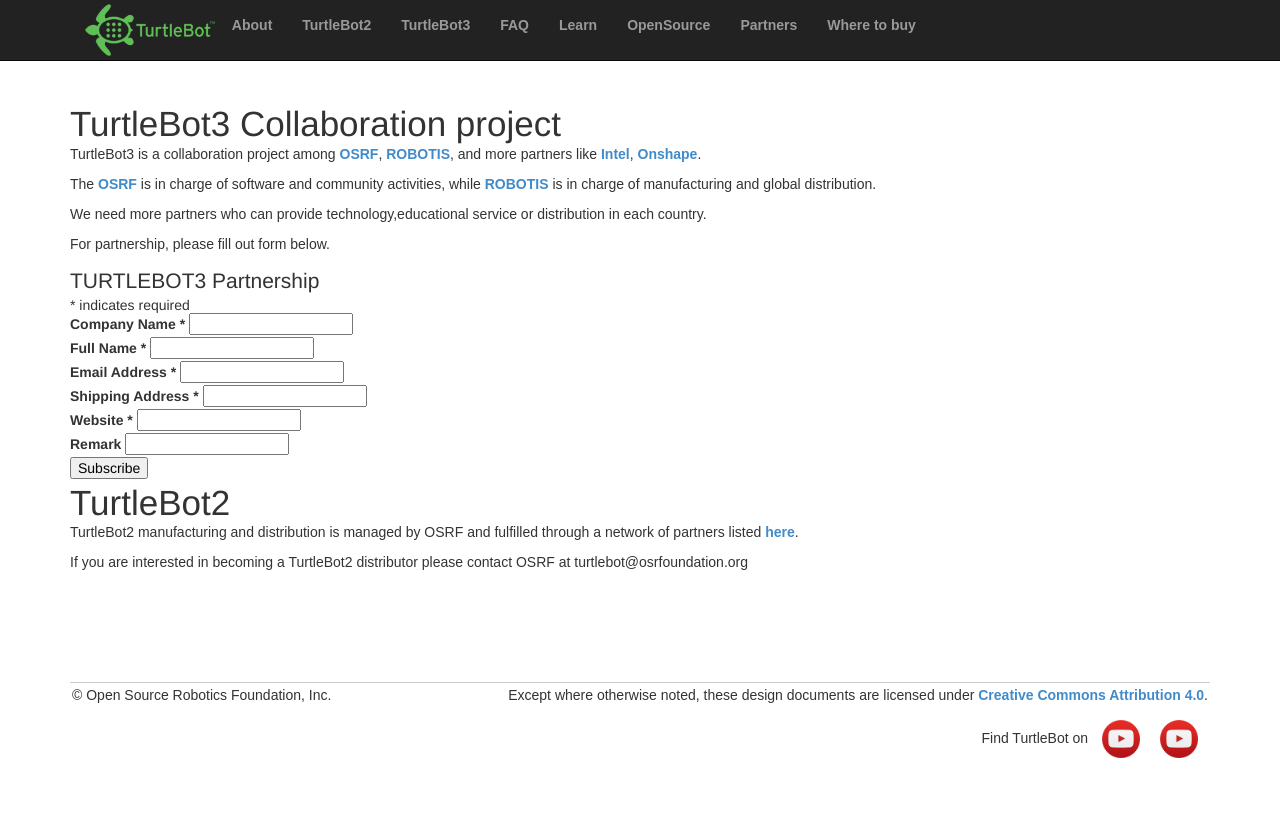
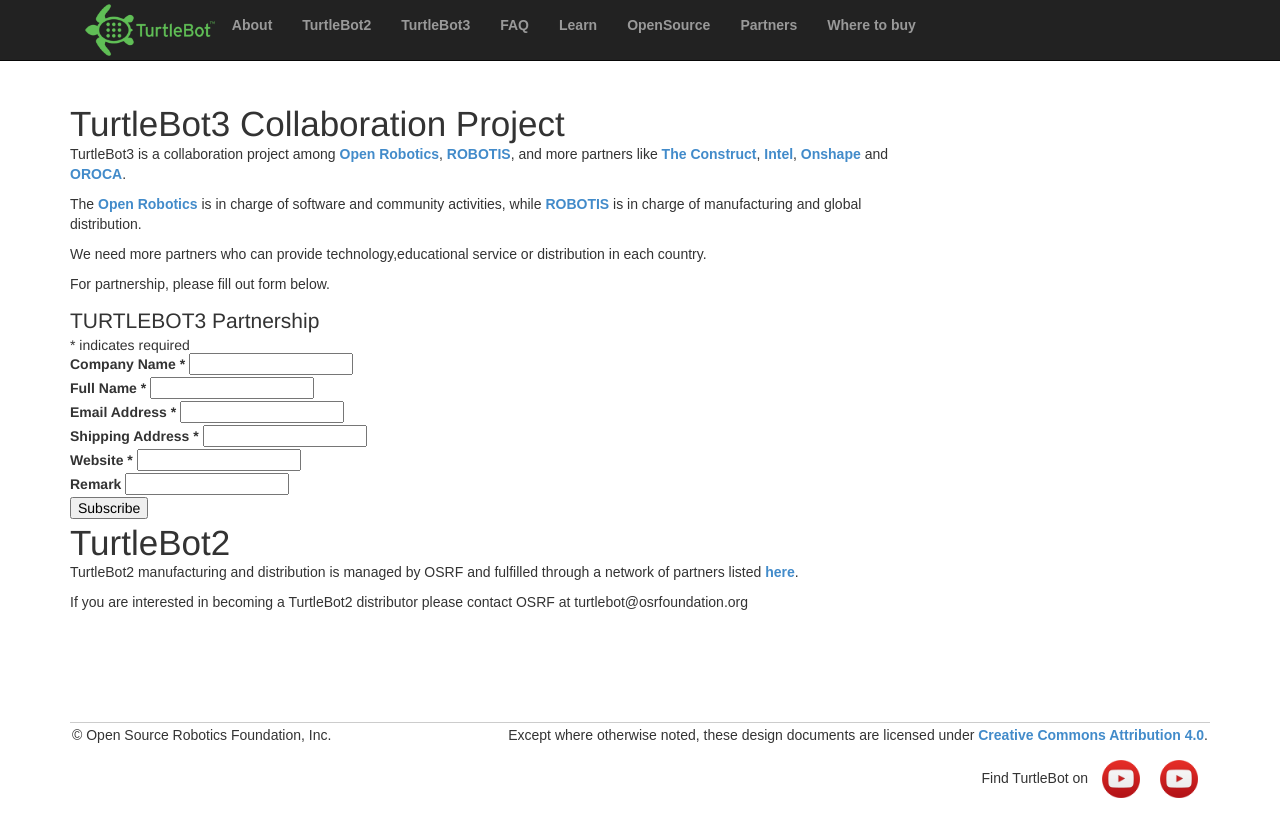
Before and after one commit to turtlebot/turtlebot.com, a Jekyll site: the page built from partners.md, in a window 1280 px wide. Shown: the top 837 px of the page. Built offline with Jekyll 4.4.1, drawn with Linux system fonts in a browser that asks for light colours; nearby versions of some CDN libraries; comment, search, counter and statistics services are not loaded.

Commit message:
added new course and partner's urls

```diff
--- a/partners.md
+++ b/partners.md
@@ -5,11 +5,11 @@
 show_in_nav: true
 ---
 
-# TurtleBot3 Collaboration project
+# TurtleBot3 Collaboration Project
 
-TurtleBot3 is a collaboration project among [OSRF](https://www.osrfoundation.org/), [ROBOTIS](http://www.robotis.com/), and more partners like [Intel](http://www.intel.com), [Onshape](https://www.onshape.com).
+TurtleBot3 is a collaboration project among [Open Robotics](https://www.osrfoundation.org/), [ROBOTIS](http://www.robotis.com/), and more partners like [The Construct](http://www.theconstructsim.com/), [Intel](http://www.intel.com), [Onshape](https://www.onshape.com) and [OROCA](http://www.oroca.org/).
 
-The [OSRF](https://www.osrfoundation.org/) is in charge of software and community activities, while [ROBOTIS](http://www.robotis.com/) is in charge of manufacturing and global distribution.
+The [Open Robotics](https://www.osrfoundation.org/) is in charge of software and community activities, while [ROBOTIS](http://www.robotis.com/) is in charge of manufacturing and global distribution.
 
 We need more partners who can provide technology,educational service or distribution in each country.
 
```
Also changed, not shown: learn.md (+22 -11 lines).
